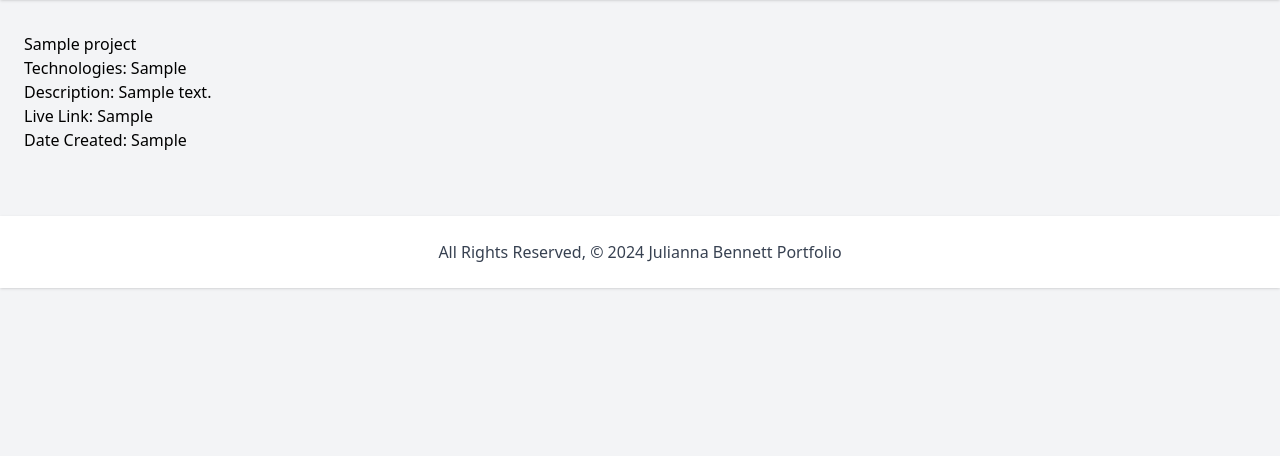
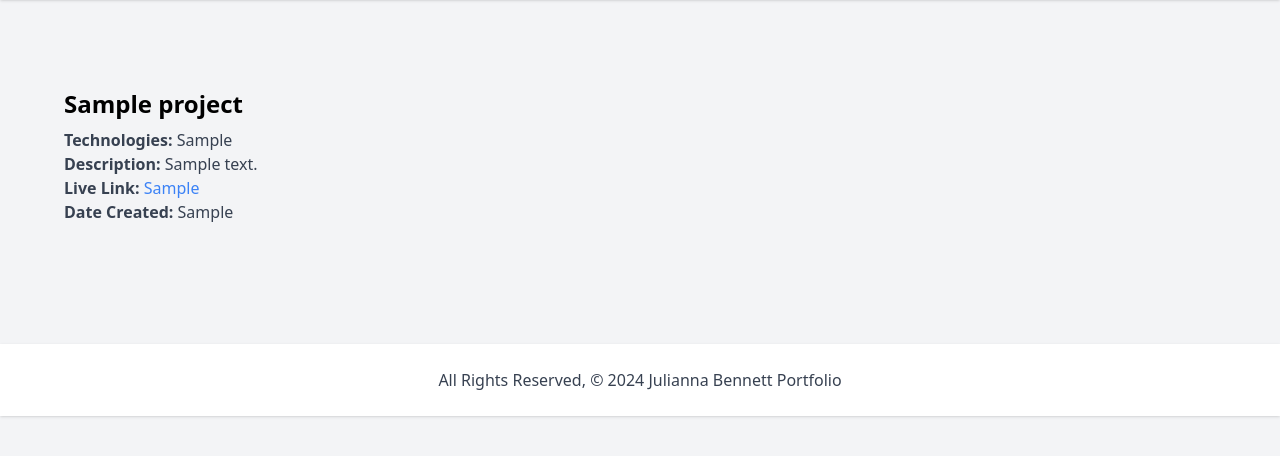
Before and after one commit to julibennett/projectcollector, a Django app: page /projects/1/ in a window 1280 px wide. Shown: the part 76-532 px from the top of the page. Run offline with Django 4.2, Linux system fonts and the light colour scheme; tables that the repository leaves empty hold one stand-in row (values such as "Sample post"); some libraries are stand-ins or nearby versions.

Commit message:
got details page working

```diff
--- a/projectcollector_app/templates/projects/detail.html
+++ b/projectcollector_app/templates/projects/detail.html
@@ -1,14 +1,16 @@
 {% extends 'projects/base.html' %}
 {% block content %}
 
-<div>
-    <a href="{% url 'detail' project.id %}">
-        <div>
-            <span>{{ project.name }}</span>
-            <p>Technologies: {{ project.technologies }}</p>
-            <p>Description: {{ project.description }}</p>
-            <p>Live Link: {{ project.live }}</p>
-            <p>Date Created: {{ project.created }}</p>
+<div class="container mx-auto px-4 py-8">
+        <div class="p-6">
+            <h2 class="text-2xl font-bold mb-2">{{ project.name }}</h2>
+            <p class="text-gray-700"><strong>Technologies:</strong> {{ project.technologies }}</p>
+            <p class="text-gray-700"><strong>Description:</strong> {{ project.description }}</p>
+            <p class="text-gray-700">
+                <strong>Live Link:</strong>
+                <a href="{{ project.live }}" class="text-blue-500 hover:text-blue-700" target="_blank">{{ project.live }}</a>
+            </p>
+            <p class="text-gray-700"><strong>Date Created:</strong> {{ project.created }}</p>
         </div>
     </a>
 </div>
--- a/projectcollector_app/templates/projects/index.html
+++ b/projectcollector_app/templates/projects/index.html
@@ -10,9 +10,10 @@
 
         {% for project in projects %}
         <div class="bg-white rounded-lg shadow-lg overflow-hidden">
+            <a href="{% url 'detail' project.id %}">
             <div class="p-4">
                 <h2 class="font-bold text-lg mb-2">{{ project.name }}</h2>
-                <p class="text-gray-600"><strong>Technologies:</strong> {{ project.technologies }}</p>
+                <p class="text-gray-600"><strong >Technologies:</strong> {{ project.technologies }}</p>
                 <p class="text-gray-600"><strong>Description:</strong> {{ project.description }}</p>
                 <p class="text-gray-600"><strong>Live Link:</strong> <a href="{{ project.live }}" class="text-blue-500 hover:text-blue-700">{{ project.live }}</a></p>
                 <p class="text-gray-600"><strong>Date Created:</strong> {{ project.date }}</p>
```
